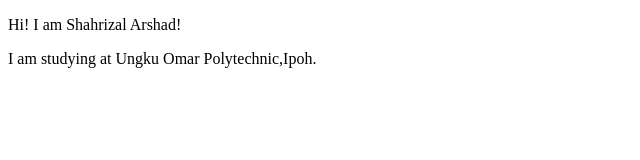
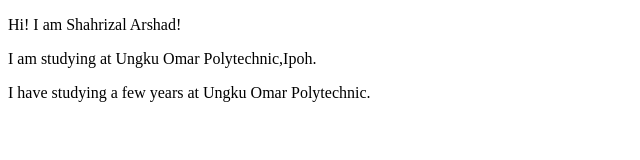
Before and after one commit to shahriza1/ShahrizalArshad-Site, a plain HTML site: page index.html in a window 1280 px wide. Shown: the whole page, without its empty margins (0-640 px from the left). Drawn offline with Linux system fonts and the light colour scheme.

Commit message:
updated project detail

```diff
--- a/index.html
+++ b/index.html
@@ -8,5 +8,6 @@
 <body>
    <p>Hi! I am Shahrizal Arshad!</p>
    <p>I am studying at Ungku Omar Polytechnic,Ipoh.</p>
+   <p>I have studying a few years at Ungku Omar Polytechnic.</p>
 </body>
 </html>
```
